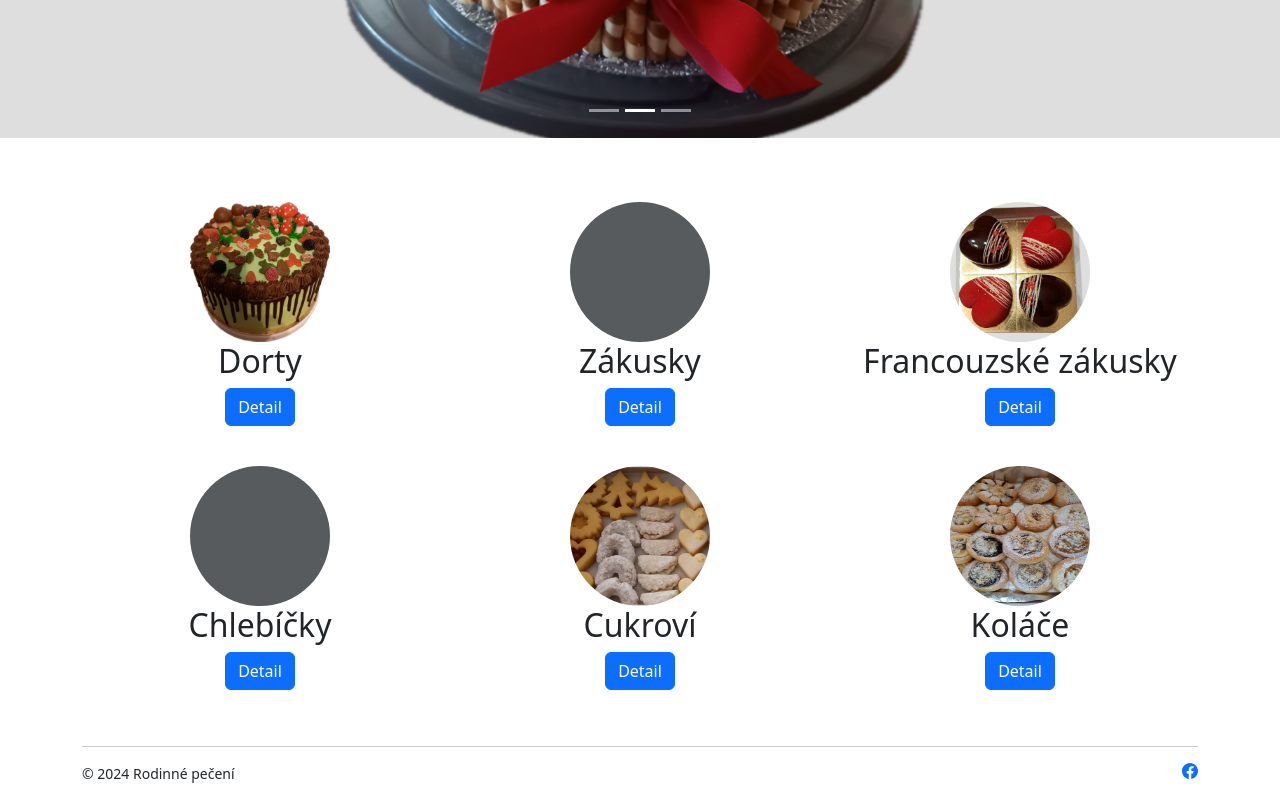
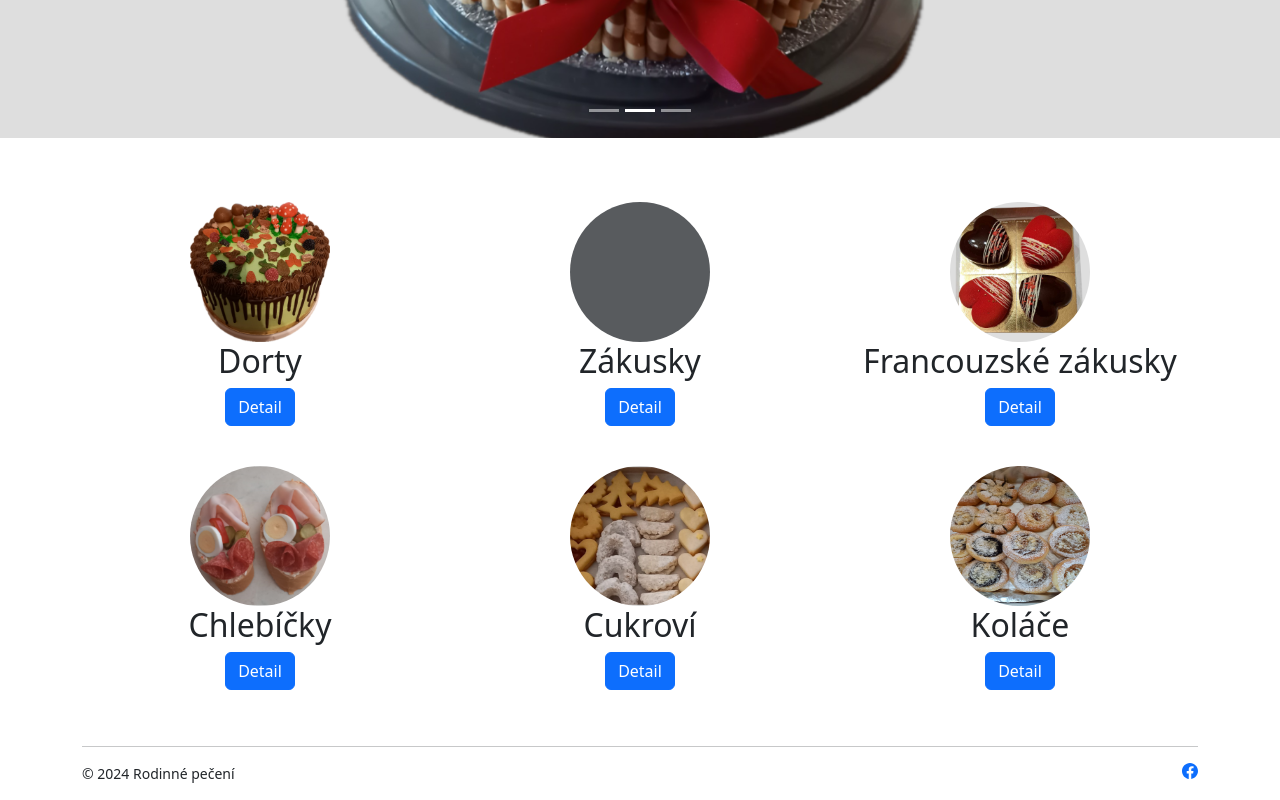
Before and after one commit to DaliborLis/rodinne-peceni-web-server, a React (Create React App) app in the folder src/main/js/rodinne-peceni/: page / in a window 1280 px wide. Shown: the part 400-1200 px from the top of the page. Built offline with nearby package versions, Linux system fonts and the light colour scheme.

Commit message:
Add image for Chlebicky section

```diff
--- a/src/main/js/rodinne-peceni/src/components/Home.js
+++ b/src/main/js/rodinne-peceni/src/components/Home.js
@@ -47,7 +47,7 @@ function Home() {
                 </Row>
                 <Row className="marketing">
                     <Col lg={4}>
-                        <svg class="bd-placeholder-img rounded-circle" width="140" height="140" xmlns="http://www.w3.org/2000/svg" role="img" aria-label="Placeholder" preserveAspectRatio="xMidYMid slice" focusable="false"><title>Placeholder</title><rect width="100%" height="100%" fill="var(--bs-secondary-color)" /></svg>
+                        <Image src="images/chlebicky-menu-5.png" width={140} height={140} roundedCircle />
                         <h2 class="fw-normal">Chlebíčky</h2>
 
                         <p><Button as={Link} to="chlebicky">Detail</Button></p>
```
Also changed, not shown: src/main/js/rodinne-peceni/public/images/chlebicky-menu-5.png (added).
